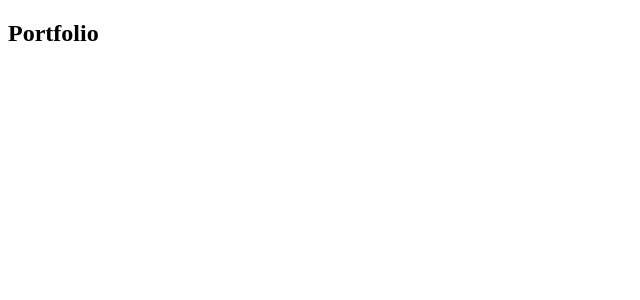
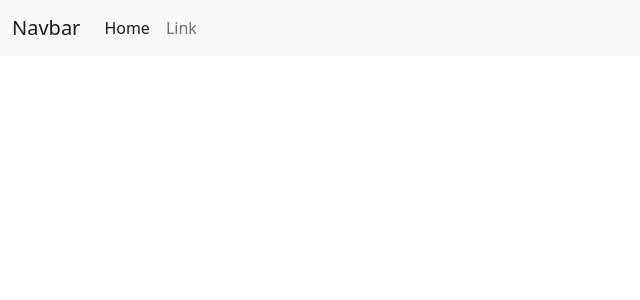
Before and after one commit to GreysonMainor/portfolio-react, a React (Create React App) app: page / in a window 1280 px wide. Shown: the top 300 px of the page, without its empty margins (0-640 px from the left). Built offline with nearby package versions, Linux system fonts and the light colour scheme.

Commit message:
added navbar component.

```diff
--- a/src/App.js
+++ b/src/App.js
@@ -1,9 +1,11 @@
+import './App.css';
+import "bootstrap/dist/css/bootstrap.min.css"
+import Navbar from "./components/Navbar"
 
-import './App.css';
 
 function App() {
   return (
-   <h2>Portfolio</h2>
+   <Navbar />
   );
 }
 
--- /dev/null
+++ b/src/components/Navbar.js
@@ -0,0 +1,26 @@
+import React from 'react'
+
+const Navbar = () => {
+    return (
+        <nav className="navbar navbar-expand-lg navbar-light bg-light">
+  <div className="container-fluid">
+    <a className="navbar-brand" href="#">Navbar</a>
+    <button className="navbar-toggler" type="button" data-bs-toggle="collapse" data-bs-target="#navbarSupportedContent" aria-controls="navbarSupportedContent" aria-expanded="false" aria-label="Toggle navigation">
+      <span className="navbar-toggler-icon"></span>
+    </button>
+    <div className="collapse navbar-collapse" id="navbarSupportedContent">
+      <ul className="navbar-nav me-auto mb-2 mb-lg-0">
+        <li className="nav-item">
+          <a className="nav-link active" aria-current="page" href="#">Home</a>
+        </li>
+        <li className="nav-item">
+          <a className="nav-link" href="#">Link</a>
+        </li>
+      </ul>
+    </div>
+  </div>
+</nav>
+    )
+}
+
+export default Navbar
```
